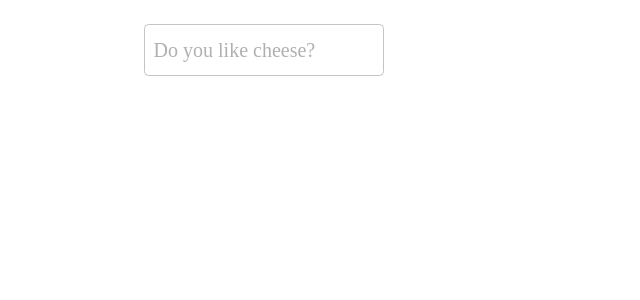
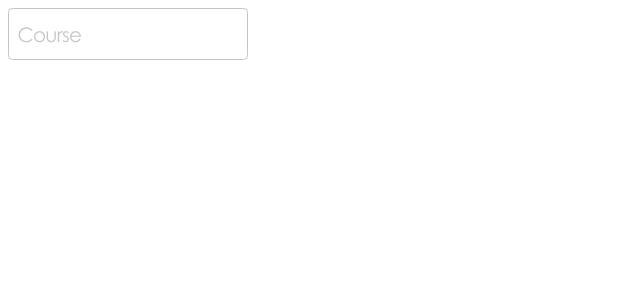
Before and after one commit to Myslitel666/Svelte-UI, a SvelteKit app: page / in a window 1280 px wide. Shown: the top 300 px of the page, without its empty margins (0-640 px from the left). Built offline with nearby package versions, Linux system fonts and the light colour scheme.

Commit message:
Added a font to the layout.svelte file, the border color of the InputBase when the mouse hovers over it, and the font color for the label InputBase.

```diff
--- /dev/null
+++ b/Font.css
@@ -0,0 +1,4 @@
+@font-face {
+	font-family: 'Century Gothic'; /* Замените на желаемое имя */
+	src: local('YourCustomFont'), url('/fonts/centurygothic.ttf'), format('truetype'); /* Путь к вашему файлу шрифта */
+}
--- a/src/components/common/user-interface/InputBase.svelte
+++ b/src/components/common/user-interface/InputBase.svelte
@@ -2,15 +2,16 @@
     export let height = '3rem'                             /* Высота поля */
     export let width = '15rem'                             /* Ширина поля */
     export let borderRadius = '4.5px';                     /* Радиус скругления углов */
-    export let transition = 'border-color 0.5s ease';      /* Тайм-код для применения того или иного эффекта */
+    export let transition = 'border-color 0.3s ease, outline-color 0.3s ease';      /* Тайм-код для применения того или иного эффекта */
     export let paddingLeft = '0.6rem';                     /* Отступ от левой границы до курсора */
     export let paddingRight = '0.6rem';                    /* Отступ до правой границы */
     export let fontSize = '1.25rem';                       /* Размер шрифта */
     export let primaryColor = '#12ce0e';                   /* Основной цвет*/
+    export let borderColor = '#c4c4c4';                    /* Цвет обводки */
+    export let cursor = 'text';                            /* Курсор */
     export let borderWidth = '1px';                        /* Толщина обводки */
     export let borderStyle = 'solid';                      /* Тип обводки */
-    export let borderColor = '#c4c4c4';                    /* Цвет обводки */
-    export let cursor = 'text';                            /* Курсор */
+    export let hoverBorderColor = 'black';                 /* Цвет обводки при наведении*/
     export let focusBorderWidth = '4px';                   /* Толщина обводки при нажатии*/
 
 </script>
@@ -29,20 +30,21 @@
         style:padding-left = {paddingLeft}
         style:padding-right = {paddingRight}
         style:font-size = {fontSize}
-        style:--border-color = {borderColor}
-		style:--border-width = {borderWidth}
-        style:--focus-borderColor = {primaryColor}
-        style:--focus-borderWidth = {focusBorderWidth}
+		style:border-width = {borderWidth}
+        style:outline-color = {primaryColor}
+        style:outline-width = {focusBorderWidth}
+        style:--borderColor = {borderColor}
+        style:--hoverBorderColor = {hoverBorderColor}
     />
     <label
         for='input-base'
         style:position = 'absolute'
         style:margin-left = {paddingLeft}
         style:font-size = {fontSize}
-        style:color = '#b0b0b0'
+        style:color = '#c8c8c8'
         style:--hover-cursor = {cursor}
     >
-        Do you like cheese?
+        Course
     </label>
 </div>
 
@@ -54,14 +56,12 @@
     }
 
     input {
-        border-color: var(--border-color);
-        border-width: var(--border-width);
+        border-color: var(--borderColor);
         cursor: var(--hover-cursor);
     }
 
-    input:focus {
-        outline-color: var(--focus-borderColor);
-        outline-width: var(--focus-borderWidth);
+    input:hover {
+        border-color: var(--hoverBorderColor);
     }
 
     label:hover {
--- a/src/routes/+layout.svelte
+++ b/src/routes/+layout.svelte
@@ -1,24 +1,17 @@
+<script lang="ts">
+    import '../../Font.css';
+</script>
+
+<style>
+    .app {
+        font-family: 'Century Gothic', sans-serif;
+		font-weight: -400;
+		letter-spacing: -0.05rem;
+    }
+</style>
+
 <div class="app">
 	<main>
 		<slot />
 	</main>
 </div>
-
-<style>
-	.app {
-		display: flex;
-		flex-direction: column;
-		min-height: 100vh;
-	}
-
-	main {
-		flex: 1;
-		display: flex;
-		flex-direction: column;
-		padding: 1rem;
-		width: 100%;
-		max-width: 64rem;
-		margin: 0 auto;
-		box-sizing: border-box;
-	}
-</style>
```
Also changed, not shown: static/fonts/centurygothic.ttf (added), static/fonts/centurygothic_bold.ttf (added).
